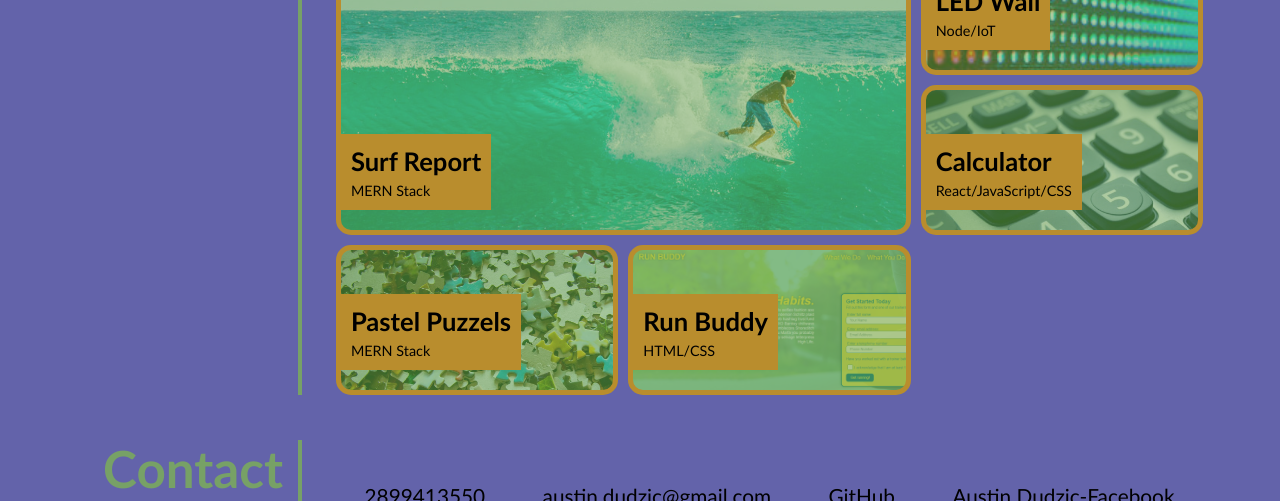
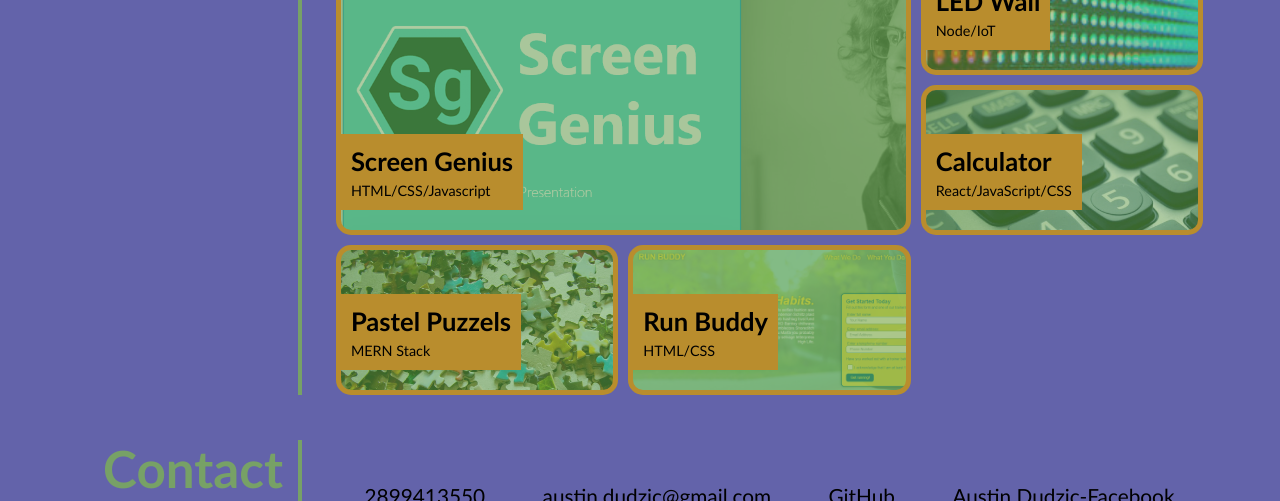
Before and after one commit to Studzic/Profile-Css, a plain HTML site: page profile.html in a window 1280 px wide. Shown: the part 599-1100 px from the top of the page. Drawn offline with Linux system fonts and the light colour scheme.

Commit message:
changed surf to screen

```diff
--- a/assets/css/style.css
+++ b/assets/css/style.css
@@ -158,9 +158,9 @@ main {
   row-gap: 10px;
 
   grid-auto-flow: dense;
-  /* create a 12 column grid */
+
   grid-template-columns: repeat(12, 1fr);
-  /* set each row to be atleast 150px tall and a max of 1fr */
+
   grid-auto-rows: minmax(150px, 1fr);
 }
 
@@ -246,9 +246,8 @@ main {
 }
 
 .surf-report {
-  background-image: url("../images/surf-report.jpg");
+  background-image: url("../images/sg.png");
 }
-
 /* END PORTFOLIO PROJECT IMAGES */
 .footer {
     text-align: center;
--- a/profile.html
+++ b/profile.html
@@ -7,6 +7,7 @@
   <meta http-equiv="X-UA-Compatible" content="ie=edge">
   <link rel="stylesheet" href="./assets/css/style.css">
   <title>Austin Dudzic</title>
+  <link rel="shortcut icon" type="image/png" href="./assets/images/favicon.png">
 </head>
 
 <body>
@@ -48,10 +49,10 @@
       <h2>Work</h2>
       <div class="grid-container">
 
-        <a href="https://codepen.io/tellaho/pen/JRmXEB" target="_blank" class="grid-item surf-report">
+        <a href="https://screen-genius.github.io/" target="_blank" class="grid-item surf-report">
           <div>
-            <h3>Surf Report</h3>
-            <span>MERN Stack</span>
+            <h3>Screen Genius</h3>
+            <span>HTML/CSS/Javascript</span>
 
           </div>
         </a>
```
Also changed, not shown: assets/images/favicon.png (renamed from assets/images/ad favicon.png), assets/images/sg.png (added).
